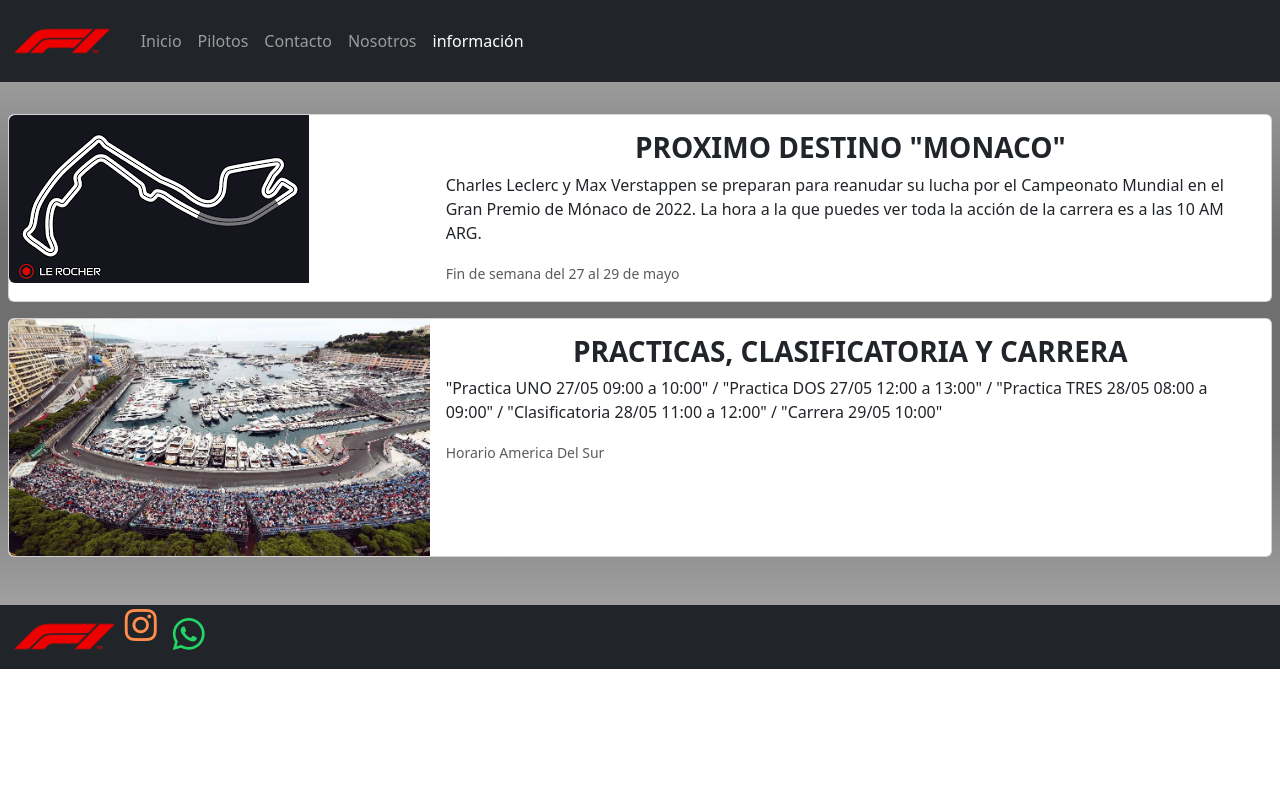
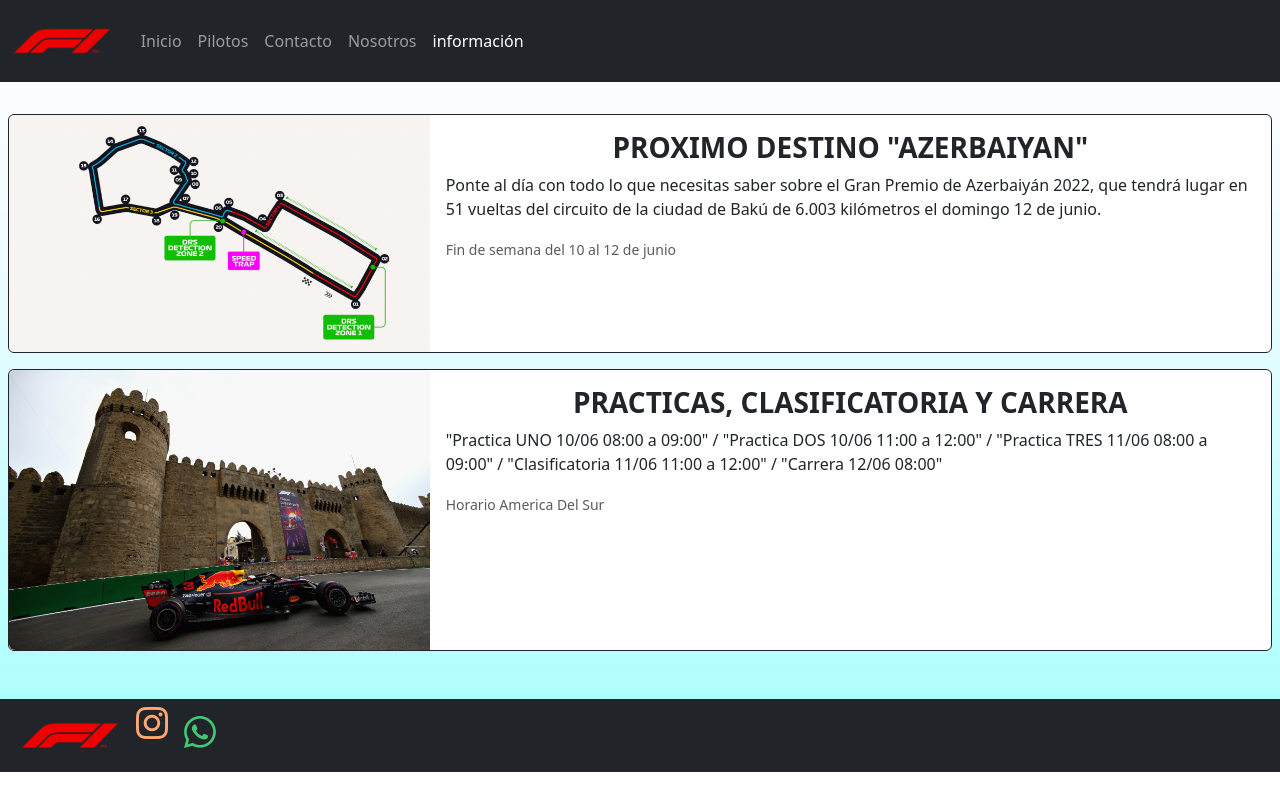
Before and after one commit to Tomaspenia/proyecto-coder, a PHP site: page /paginas/MasInfo.html in a window 1280 px wide. Run offline with PHP 8.4, Linux system fonts and the light colour scheme; some web fonts are replaced.

Commit message:
tercer pre entrega

```diff
--- a/css/estilos.css
+++ b/css/estilos.css
@@ -1,7 +1,32 @@
 @import url("https://fonts.googleapis.com/css2?family=Roboto&family=Rubik&family=Water+Brush&display=swap");
 @import url("https://cdn.jsdelivr.net/npm/bootstrap-icons@1.8.2/font/bootstrap-icons.css");
+.footer {
+  grid-area: footer; }
+
+.fontsize {
+  font-size: 2rem;
+  color: white; }
+
+.icon, .icon--2 {
+  display: inline-block;
+  animation: float 4s ease-in-out infinite; }
+
+.icon--2 {
+  animation-delay: 2s; }
+
+.color {
+  color: #ffa875; }
+
 .color2 {
-  color: #25d366; }
+  color: #42c773; }
+
+@keyframes float {
+  0% {
+    transform: translateY(0); }
+  50% {
+    transform: translateY(-15px); }
+  100% {
+    transform: translateY(0); } }
 
 /*maps*/
 .container__grid {
@@ -15,63 +40,32 @@
 .header {
   grid-area: header; }
 
-.fontsize {
-  color: white; }
+.main {
+  grid-area: main; }
+
+.imgF1 {
+  width: 10%; }
+
+.img {
+  width: 100%;
+  /* filter: grayscale(1) le agregas un filtro a la imagen */
+  border-radius: 10px;
+  height: 100%; }
+
+.background {
+  background-image: linear-gradient(to bottom, #ffffff, #f5fcff, #defcff, #bffeff, #a5fffe); }
 
 .instagram {
   color: radial-gradient(circle at 30% 107%, #fdf497 0%, #fdf497 5%, #fd5949 45%, #d6249f 60%, #285AEB 90%); }
 
-@keyframes float {
-  0% {
-    transform: translateY(0); }
-  50% {
-    transform: translateY(-15px); }
-  100% {
-    transform: translateY(0); } }
+.efecto {
+  filter: grayscale(0.25); }
 
-body {
-  background-image: linear-gradient(to bottom, #b3b3b3, #a1a1a1, #909090, #7f7f7f, #6f6f6f, #6f6f6f, #6f6f6f, #6f6f6f, #7f7f7f, #909090, #a1a1a1, #b3b3b3); }
-
-header nav div div div a {
-  font-size: 700; }
-
-main {
-  grid-area: main; }
-  main div div div img {
-    height: 100%;
-    filter: grayscale(1); }
-    main div div div img:hover {
-      filter: none; }
-  main div div div img {
-    width: 100%;
-    /* filter: grayscale(1) le agregas un filtro a la imagen */
-    border-radius: 10px;
-    height: 100%; }
-  main div div div img {
-    width: 100%;
-    /* filter: grayscale(1) le agregas un filtro a la imagen */
-    border-radius: 10px;
-    height: 100%; }
-  main div div div img {
-    width: 100%;
-    /* filter: grayscale(1) le agregas un filtro a la imagen */
-    border-radius: 10px;
-    height: 100%;
-    filter: grayscale(1); }
-    main div div div img:hover {
-      filter: none; }
-
-footer {
-  grid-area: footer; }
-
-footer div a {
-  font-size: 2rem; }
-  footer div a i {
-    color: #ff8d4b; }
-
-.icon, .icon--2 {
-  display: inline-block;
-  animation: float 4s ease-in-out infinite; }
-
-.icon--2 {
-  animation-delay: 2s; }
+.efecto:hover {
+  filter: none;
+  cursor: pointer;
+  transition: all 0.3s ease;
+  -webkit-transform: scale(1.1);
+  -ms-transform: scale(1.1);
+  transform: scale(1.1);
+  z-index: 2; }
--- a/paginas/MasInfo.html
+++ b/paginas/MasInfo.html
@@ -8,7 +8,7 @@
     <title>Proxima Carrera</title>
     <link rel="shorcut icon" href="/elementos/header/favicon.png">
     <link href="/bootstrap/css/bootstrap.min.css" rel="stylesheet">
-    <link rel="stylesheet" href="/css/estilosBootstrap.css">
+    <link rel="stylesheet" href="/css/estilos.css">
   </head>
 <body>
 
@@ -44,16 +44,16 @@
 
                     <div class="col-12 d-flex align-items-center justify-content-center">
 
-                        <div class="card mb-3">
+                        <div class="card mb-3 border border-dark border-1">
                             <div class="row g-0">
                             <div class="col-md-4">
-                                <img src="/elementos/imagenes/Mapas circuitos/monaco 2.jpg" class="img-fluid rounded-start" alt="...">
+                                <img src="/elementos/imagenes/Mapas circuitos/azerbaijan.png" class="img-fluid rounded-start" alt="...">
                             </div>
                             <div class="col-md-8">
                                 <div class="card-body">
-                                <h5 class="card-title text-center text-uppercase fs-3 fw-semibold">Proximo destino "Monaco"</h5>
-                                <p class="card-text">Charles Leclerc y Max Verstappen se preparan para reanudar su lucha por el Campeonato Mundial en el Gran Premio de Mónaco de 2022. La hora a la que puedes ver toda la acción de la carrera es a las 10 AM ARG.</p>
-                                <p class="card-text"><small class="text-muted">Fin de semana del 27 al 29 de mayo</small></p>
+                                <h5 class="card-title text-center text-uppercase fs-3 fw-semibold">Proximo destino "Azerbaiyan"</h5>
+                                <p class="card-text">Ponte al día con todo lo que necesitas saber sobre el Gran Premio de Azerbaiyán 2022, que tendrá lugar en 51 vueltas del circuito de la ciudad de Bakú de 6.003 kilómetros el domingo 12 de junio.</p>
+                                <p class="card-text"><small class="text-muted">Fin de semana del 10 al 12 de junio</small></p>
                                 </div>
                             </div>
                             </div>
@@ -62,19 +62,19 @@
 
                     <div class="col-12 d-flex align-items-center justify-content-center">
 
-                        <div class="card mb-3">
+                        <div class="card mb-3 border border-dark border-1">
                             <div class="row g-0">
                             <div class="col-md-4">
-                                <img src="/elementos/imagenes/Mapas circuitos/foto monaco.jpg" class="img-fluid rounded-start" alt="...">
+                                <img src="/elementos/imagenes/Mapas circuitos/foto azerbaiyan.jpg" class="img-fluid rounded-start" alt="...">
                             </div>
                             <div class="col-md-8">
                                 <div class="card-body">
                                 <h5 class="card-title text-center text-uppercase fs-3 fw-semibold">Practicas, Clasificatoria y Carrera</h5>
-                                <p class="card-text">"Practica UNO 27/05 09:00 a 10:00"  /
-                                    "Practica DOS 27/05 12:00 a 13:00"  /
-                                    "Practica TRES 28/05 08:00 a 09:00"  /
-                                    "Clasificatoria 28/05 11:00 a 12:00"  /
-                                    "Carrera 29/05 10:00"
+                                <p class="card-text">"Practica UNO 10/06 08:00 a 09:00"  /
+                                    "Practica DOS 10/06 11:00 a 12:00"  /
+                                    "Practica TRES 11/06 08:00 a 09:00"  /
+                                    "Clasificatoria 11/06 11:00 a 12:00"  /
+                                    "Carrera 12/06 08:00"
                                 </p>
                                 <p class="card-text"><small class="text-muted">Horario America Del Sur</small></p>
                                 </div>
@@ -99,15 +99,15 @@
 
                     <div class="d-flex align-items-center justify-content-start" >
 
-                        <div class="col-1">
-                            <img src="/elementos/header/logo-F1.png" width="100%" alt="">
+                        <div class="p-2">
+                            <img src="/elementos/header/logo-F1.png" width="100" alt="">
                         </div>
                         <div class="p-2 icon">
                             <a href="https://www.instagram.com/f1/" class="fontsize" target="_blank">
                                 <i class="bi bi-instagram color"></i>
                             </a>
                         </div>
-                        <div class="p-2 icon2" >
+                        <div class="p-2 icon--2" >
                             <a href="https://www.instagram.com/f1/" class="fontsize" target="_blank">
                                 <i class="bi bi-whatsapp color2"></i>
                             </a>
@@ -119,9 +119,9 @@
 
             </div>
 
-          </footer>
+        </footer>
 
-          <script src="https://cdn.jsdelivr.net/npm/bootstrap@5.2.0-beta1/dist/js/bootstrap.bundle.min.js" integrity="sha384-pprn3073KE6tl6bjs2QrFaJGz5/SUsLqktiwsUTF55Jfv3qYSDhgCecCxMW52nD2" crossorigin="anonymous"></script>
+        <script src="https://cdn.jsdelivr.net/npm/bootstrap@5.2.0-beta1/dist/js/bootstrap.bundle.min.js" integrity="sha384-pprn3073KE6tl6bjs2QrFaJGz5/SUsLqktiwsUTF55Jfv3qYSDhgCecCxMW52nD2" crossorigin="anonymous"></script>
 
     </div>
 
--- /dev/null
+++ b/scss/_footer.scss
@@ -0,0 +1,38 @@
+.footer{
+    grid-area: footer ;
+}
+
+.fontsize{
+    font-size: 2rem;
+    color: white;
+}
+
+.icon{
+    display: inline-block;
+    animation: float 4s ease-in-out infinite;
+}
+
+.icon--2{
+    @extend.icon;
+    animation-delay: 2s
+}
+
+.color{
+    color: #ffa875;
+}
+
+.color2{
+    color: #42c773;
+}
+
+@keyframes float {
+    0%{
+        transform: translateY(0);
+    }
+    50%{
+        transform: translateY(-15px);
+    }
+    100%{
+        transform: translateY(0);
+    }
+}
--- a/scss/_hojaB.scss
+++ /dev/null
@@ -1,3 +0,0 @@
-.color2{
-    color: #25d366;
-}
--- a/scss/estilos.scss
+++ b/scss/estilos.scss
@@ -2,7 +2,7 @@
 
 @import url("https://cdn.jsdelivr.net/npm/bootstrap-icons@1.8.2/font/bootstrap-icons.css");
 
-@import "hojaB";
+@import "footer";
 
 @import "variables";
 
@@ -23,173 +23,37 @@ $font-size: 2rem ;
 
 }
 
-// .main{
-//     grid-area: main;
-// }
-
-// .footer{
-//     grid-area: footer ;
-// }
-.fontsize{
-    color: white;
+.main{
+    grid-area: main;
 }
 
-// .img{
+.imgF1{
+    width: 10%;
+}
 
-//     width: 100%;
-//     /* filter: grayscale(1) le agregas un filtro a la imagen */
-//     border-radius: 10px;
-//     height: 100%;
-// }
-// .background{
-//     background-image: linear-gradient(to bottom, #b3b3b3, #a1a1a1, #909090, #7f7f7f, #6f6f6f, #6f6f6f, #6f6f6f, #6f6f6f, #7f7f7f, #909090, #a1a1a1, #b3b3b3);
-// }
+.img{
+    width: 100%;
+    /* filter: grayscale(1) le agregas un filtro a la imagen */
+    border-radius: 10px;
+    height: 100%;
+}
+.background{
+    background-image: linear-gradient(to bottom, #ffffff, #f5fcff, #defcff, #bffeff, #a5fffe);
+}
 
 .instagram{
     color: radial-gradient(circle at 30% 107%, #fdf497 0%, #fdf497 5%, #fd5949 45%, #d6249f 60%, #285AEB 90%);
 }
-
-// .icon{
-//     display: inline-block;
-//     animation: float 4s ease-in-out infinite;
-// }
-
-
-// .icon2{
-//     display: inline-block;
-//     animation: float 4s ease-in-out infinite;
-//     animation-delay: 2s
-// }
-
-// .color{
-//      color: #ff8d4b;
-// }
-
-@keyframes float {
-    0%{
-        transform: translateY(0);
-    }
-    50%{
-        transform: translateY(-15px);
-    }
-    100%{
-        transform: translateY(0);
-    }
+.efecto{
+    filter: grayscale(0.25);
 }
 
-// .efecto{
-//     filter: grayscale(1);
-// }
-
-// .efecto:hover{
-//     filter: none;
-// }
-
-
-body{
-
-    background-image: linear-gradient(to bottom, #b3b3b3, #a1a1a1, #909090, #7f7f7f, #6f6f6f, #6f6f6f, #6f6f6f, #6f6f6f, #7f7f7f, #909090, #a1a1a1, #b3b3b3);
-
+.efecto:hover{
+    filter: none;
+    cursor: pointer;
+    transition: all 0.3s ease;
+    -webkit-transform: scale(1.1);
+    -ms-transform: scale(1.1);
+    transform: scale(1.1);
+    z-index: 2;
 }
-
-header{
-
-    nav{
-
-        div{
-
-            div{
-
-                div{
-
-                    a{
-                        font-size: map-get($fuentes,bold );
-                    }
-                }
-            }
-        }
-    }
-}
-
-main{
-    grid-area: main;
-        div{
-            div{
-
-
-                div{
-
-                    img{
-                        // width: 100%;
-                        // /* filter: grayscale(1) le agregas un filtro a la imagen */
-                        // border-radius: 10px;
-                        // height: 100%;
-
-                        @include background($widthImg,$borderImg,);
-
-                        filter: grayscale(1);
-                        &:hover{ filter: none;}
-                    }
-
-                }
-                div{
-
-                    img{
-                        width: 100%;
-                        /* filter: grayscale(1) le agregas un filtro a la imagen */
-                        border-radius: 10px;
-                        height: 100%;
-                    }
-
-                }
-                div{
-                    img{
-                        width: 100%;
-                        /* filter: grayscale(1) le agregas un filtro a la imagen */
-                        border-radius: 10px;
-                        height: 100%;
-                    }
-
-                }
-                div{
-
-                    img{
-                        width: 100%;
-                        /* filter: grayscale(1) le agregas un filtro a la imagen */
-                        border-radius: 10px;
-                        height: 100%;
-                        filter: grayscale(1);
-                        &:hover{ filter: none;}
-                    }
-
-                }
-            }
-        }
-}
-
-footer{
-    grid-area: footer ;
-}
-
-footer{
-    div{
-        a{
-            font-size: $font-size ;
-
-                i{
-                    color: #ff8d4b;
-                }
-        }
-    }
-}
-
-.icon{
-    display: inline-block;
-    animation: float 4s ease-in-out infinite;
-}
-
-
-.icon--2{
-    @extend.icon;
-    animation-delay: 2s
-}
```
Also changed, not shown: index.html (+10 -10 lines), paginas/Pilotos.html (+28 -28 lines), paginas/contacto.html (+6 -6 lines), paginas/nosotros.html (+10 -10 lines), elementos/header/logo F1 negro.png (added), elementos/header/logo F1 negro2.png (added), elementos/imagenes/Driver of the day.png, elementos/imagenes/Mapas circuitos/azerbaijan.png, elementos/imagenes/Mapas circuitos/foto azerbaiyan.jpg (added), elementos/imagenes/f1 traba constructores.png, elementos/imagenes/tabla de conductores.png, elementos/imagenes/winner.png.
